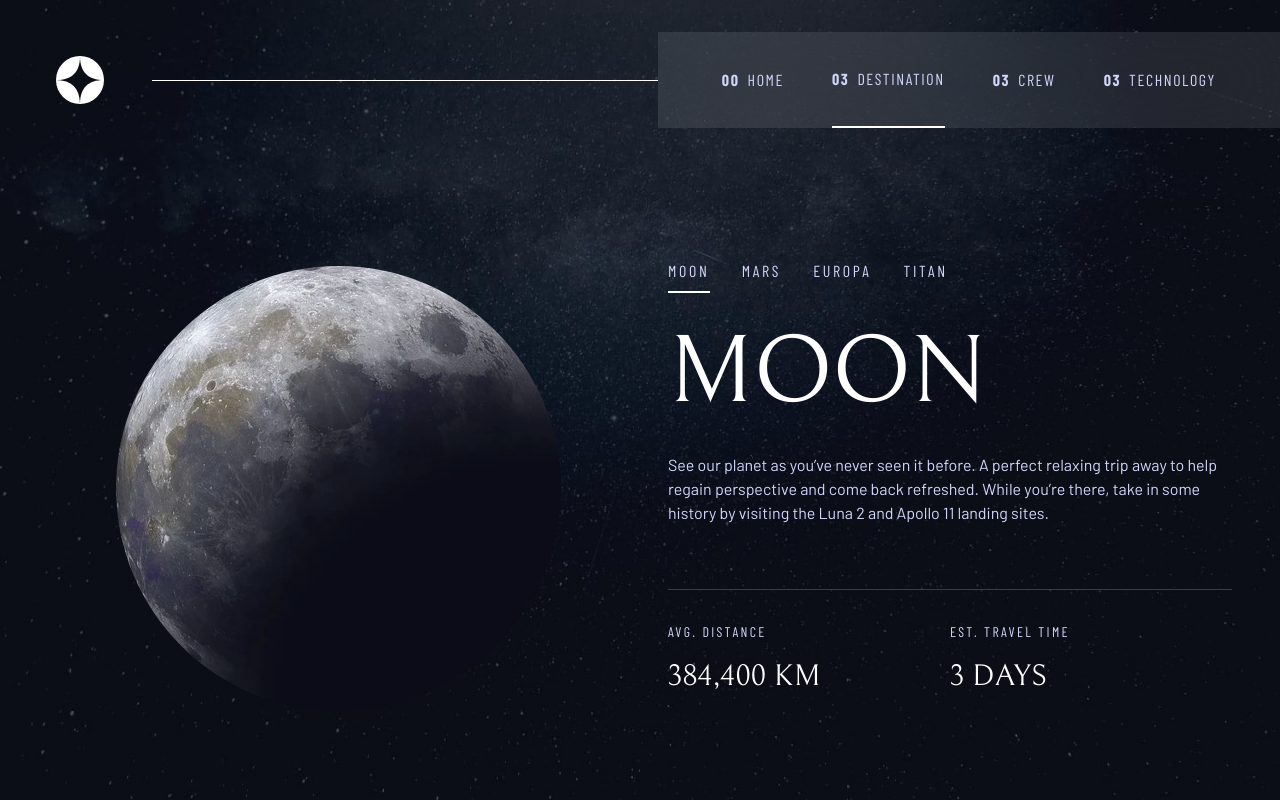
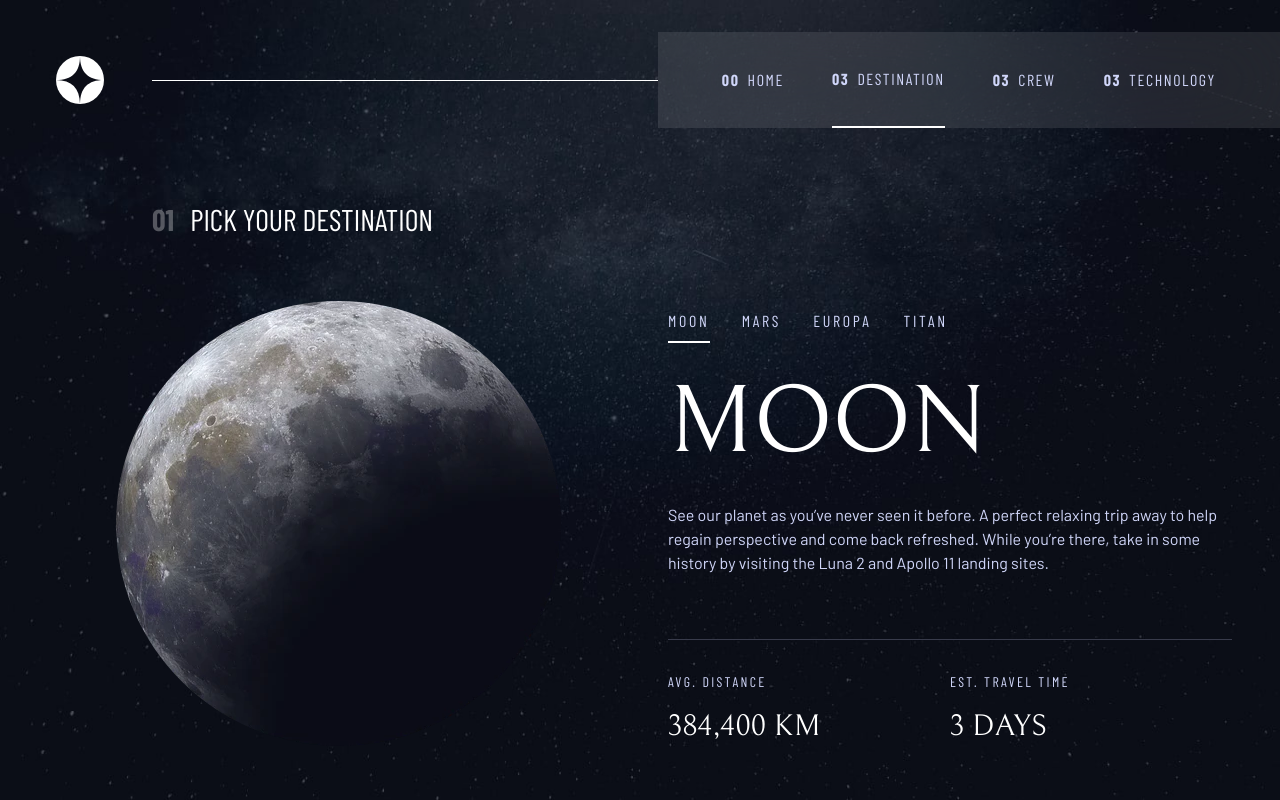
Before and after one commit to srikrishnamoorthis/space-tourism-website, a React (Vite) app: page /space-tourism-website/destination in a window 1280 px wide. Built offline with nearby package versions, Linux system fonts and the light colour scheme.

Commit message:
Destination page aligment and title fix

```diff
--- a/src/pages/destination.jsx
+++ b/src/pages/destination.jsx
@@ -17,8 +17,10 @@ const images = {
 function Destination() {
     const [selectedTab, setSelectedTab] = useState(destinationTabTitles[0]);
     return (
-        <div className='px-6 md:px-12 lg:pl-0 mt-12 grid grid-cols-1 lg:grid-cols-2 gap-12 text-white place-items-center'>
-            <div>
+        <div className='px-6 md:px-12 lg:pl-0 text-white grid gap-16 place-content-center'>
+            <div className='font-body-cond uppercase text-3xl text-center lg:text-left lg:pl-24 mt-12'><span className='font-bold opacity-30 pr-4'>01</span><span>Pick your destination</span></div>
+            <div className='grid grid-cols-1 lg:grid-cols-2 gap-12'>
+                <div className='justify-self-center'>
                     <picture>
                         <img src={images[selectedTab]} alt="" />
                     </picture>
@@ -54,6 +56,7 @@ function Destination() {
                             }
                         </div>
                     ))}
+                </div>
             </div>
         </div>
     )
```
Lines whose indentation alone changed are shown as unchanged.
